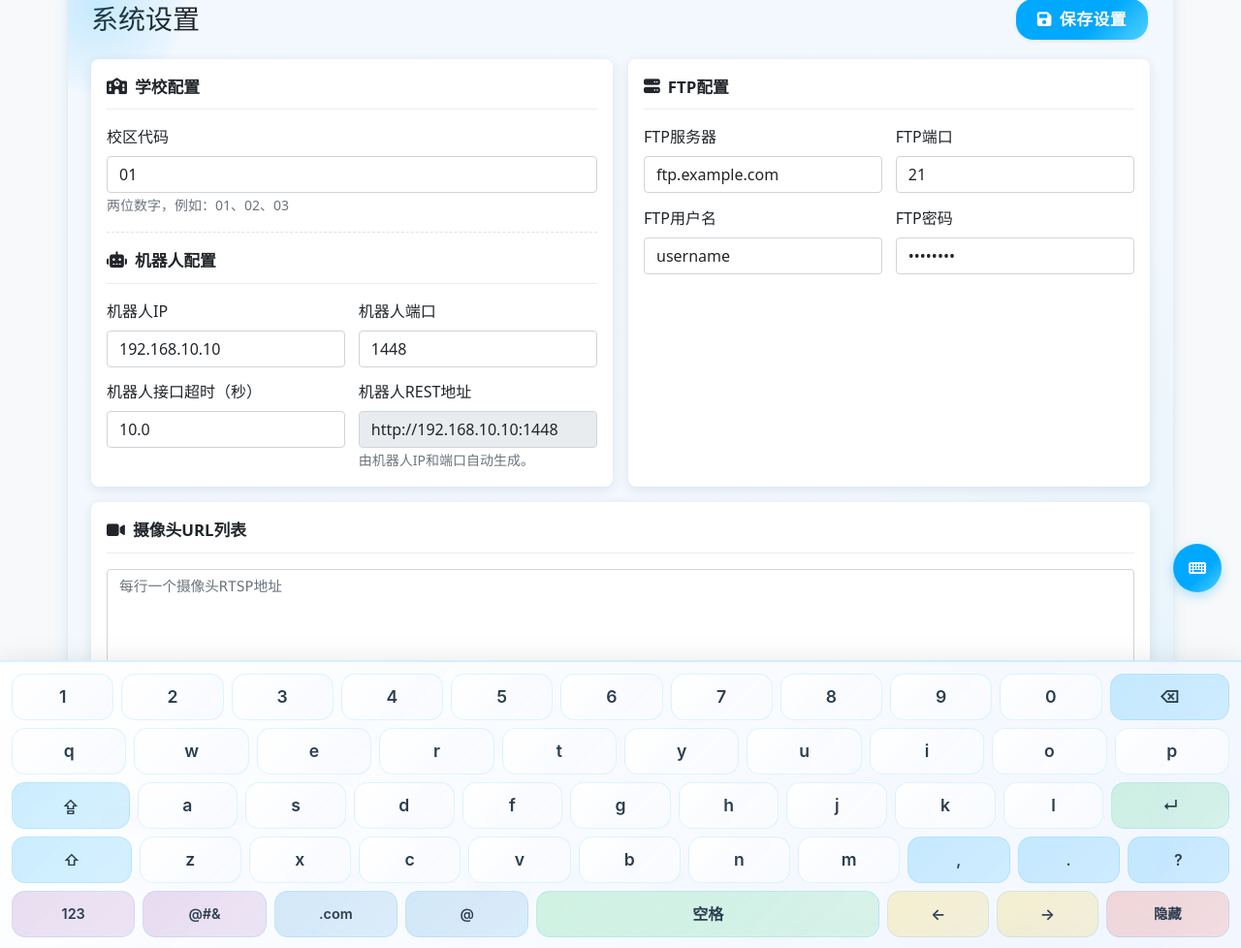
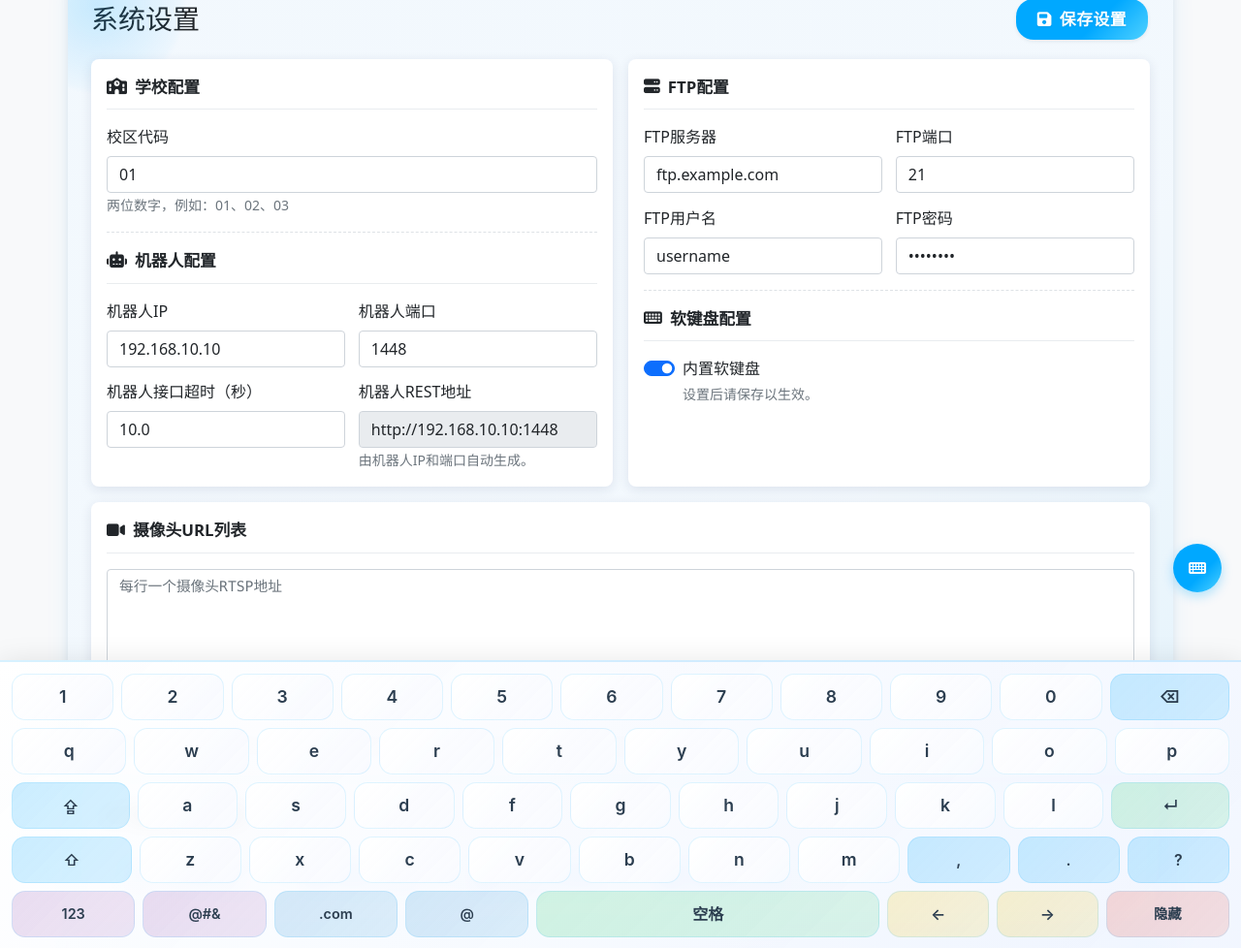
Before and after one commit to kzeng/bk-robot, a Flask app: page /settings in a window 1280 px wide. Shown: the part 119-1097 px from the top of the page at 97% size. Run offline with Flask 3, Linux system fonts and the light colour scheme; the visitor is signed in with stand-in values (Sample User, id 1); some libraries are stand-ins or nearby versions.

Commit message:
refactor

```diff
--- a/app/__init__.py
+++ b/app/__init__.py
@@ -38,7 +38,8 @@ def create_app(test_config=None):
     def inject_globals():
         return {
             'current_year': datetime.now().year,
-            'git_version': get_git_revision()
+            'git_version': get_git_revision(),
+            'enable_soft_keyboard': app.config.get('ENABLE_SOFT_KEYBOARD', True),
         }
 
     if test_config is None:
--- a/app/routes.py
+++ b/app/routes.py
@@ -1519,6 +1519,7 @@ def settings():
         'FTP_PORT': int(current_app.config.get('FTP_PORT', '')),
         'FTP_USER': str(current_app.config.get('FTP_USER', '')),
         'FTP_PASS': str(current_app.config.get('FTP_PASS', '')),
+        'ENABLE_SOFT_KEYBOARD': 'true' if current_app.config.get('ENABLE_SOFT_KEYBOARD', True) else 'false',
     }
 
     # 如果.env文件不存在，创建一个新的
@@ -1557,7 +1558,7 @@ def update_settings():
             'CAMERA_WIDTH', 'CAMERA_HEIGHT', 'CAMERA_FPS',
             'CAMERA_JPEG_QUALITY', 'CAMERA_BUFFER_SIZE', 'ROBOT_IP',
             'ROBOT_PORT', 'ROBOT_BASE_URL', 'ROBOT_API_TIMEOUT',
-            'FTP_HOST', 'FTP_PORT', 'FTP_USER', 'FTP_PASS',
+            'FTP_HOST', 'FTP_PORT', 'FTP_USER', 'FTP_PASS', 'ENABLE_SOFT_KEYBOARD',
             # 学校配置
             'CCODE',
             # 相机控制参数
@@ -1641,6 +1642,9 @@ def update_settings():
         current_app.config['FTP_PORT'] = int(data.get('FTP_PORT', current_app.config['FTP_PORT']))
         current_app.config['FTP_USER'] = data.get('FTP_USER', current_app.config['FTP_USER'])
         current_app.config['FTP_PASS'] = data.get('FTP_PASS', current_app.config['FTP_PASS'])
+        current_app.config['ENABLE_SOFT_KEYBOARD'] = str(
+            data.get('ENABLE_SOFT_KEYBOARD', current_app.config.get('ENABLE_SOFT_KEYBOARD', True))
+        ).lower() in ('1', 'true', 'yes', 'on')
         if hasattr(current_app, 'robot_control'):
             current_app.robot_control.base_url = current_app.config['ROBOT_BASE_URL'].rstrip('/')
             current_app.robot_control.timeout = current_app.config['ROBOT_API_TIMEOUT']
--- a/app/static/js/soft-keyboard.js
+++ b/app/static/js/soft-keyboard.js
@@ -642,11 +642,11 @@ function initSoftKeyboard(options = {}) {
 }
 
 // Auto-initialize when DOM is ready
-if (document.readyState === 'loading') {
+if (window.ENABLE_SOFT_KEYBOARD !== false && document.readyState === 'loading') {
     document.addEventListener('DOMContentLoaded', () => {
         initSoftKeyboard();
     });
-} else {
+} else if (window.ENABLE_SOFT_KEYBOARD !== false) {
     initSoftKeyboard();
 }
 
--- a/app/templates/base.html
+++ b/app/templates/base.html
@@ -331,7 +331,10 @@
     <script src="{{ url_for('static', filename='res/bootstrap.bundle.min.js') }}"></script>
     <script src="{{ url_for('static', filename='js/robot-status.js') }}"></script>
     <!-- Soft Keyboard -->
+    <script>window.ENABLE_SOFT_KEYBOARD = {{ enable_soft_keyboard|tojson }};</script>
+    {% if enable_soft_keyboard %}
     <script src="{{ url_for('static', filename='js/soft-keyboard.js') }}"></script>
+    {% endif %}
     <script>
         document.addEventListener('DOMContentLoaded', function() {
             const footer = document.querySelector('.footer');
--- a/app/templates/base1.html
+++ b/app/templates/base1.html
@@ -274,7 +274,10 @@
     <script src="{{ url_for('static', filename='res/bootstrap.bundle.min.js') }}"></script>
     <script src="{{ url_for('static', filename='js/robot-status.js') }}"></script>
     <!-- Soft Keyboard -->
+    <script>window.ENABLE_SOFT_KEYBOARD = {{ enable_soft_keyboard|tojson }};</script>
+    {% if enable_soft_keyboard %}
     <script src="{{ url_for('static', filename='js/soft-keyboard.js') }}"></script>
+    {% endif %}
     <script>
 
     </script>
--- a/app/templates/settings.html
+++ b/app/templates/settings.html
@@ -163,6 +163,8 @@
 
                 <div class="card settings-card">
                     <div class="card-body">
+
+                        <div class="settings-section">
                             <div class="settings-card-title">
                                 <i class="fas fa-server"></i>
                                 <span>FTP配置</span>
@@ -185,6 +187,25 @@
                                     <input type="password" class="form-control" name="FTP_PASS" value="{{ env.FTP_PASS }}" required>
                                 </div>
                             </div>
+                        </div>
+
+                        <div class="settings-section">
+                            <div class="settings-card-title">
+                                <i class="fas fa-keyboard"></i>
+                                <span>软键盘配置</span>
+                            </div>
+                            <div class="form-check form-switch mt-3">
+                                <input type="hidden" name="ENABLE_SOFT_KEYBOARD" value="false">
+                                <input class="form-check-input" type="checkbox" role="switch" id="softKeyboardSwitch"
+                                    name="ENABLE_SOFT_KEYBOARD" value="true"
+                                    {% if env.ENABLE_SOFT_KEYBOARD != 'false' %}checked{% endif %}>
+                                <label class="form-check-label" for="softKeyboardSwitch">内置软键盘</label>
+                                <small class="form-text text-muted d-block">设置后请保存以生效。</small>
+                            </div>
+                        </div>
+
+
+
                     </div>
                 </div>
             </div>
@@ -253,6 +274,8 @@
 
 {% block scripts %}
 <script>
+const initialSoftKeyboardEnabled = document.getElementById('softKeyboardSwitch')?.checked ?? true;
+
 function syncRobotBaseUrl() {
     const ip = document.getElementById('robotIpInput').value.trim();
     const port = document.getElementById('robotPortInput').value.trim();
@@ -296,6 +319,10 @@ document.getElementById('settingsForm').addEventListener('submit', async functio
             throw new Error(result.message || '保存失败');
         }
         showToast('success', '成功', '设置已保存，部分设置可能需要重启服务才能生效');
+        const currentSoftKeyboardEnabled = document.getElementById('softKeyboardSwitch')?.checked ?? true;
+        if (currentSoftKeyboardEnabled !== initialSoftKeyboardEnabled) {
+            setTimeout(() => window.location.reload(), 600);
+        }
     } catch (error) {
         showToast('error', '错误', `保存设置时出错: ${error.message}`);
     } finally {
--- a/config.py
+++ b/config.py
@@ -72,6 +72,7 @@ class Config:
     FTP_PORT = int(os.environ.get('FTP_PORT', '21'))
     FTP_USER = os.environ.get('FTP_USER', 'username')
     FTP_PASS = os.environ.get('FTP_PASS', 'password')
+    ENABLE_SOFT_KEYBOARD = os.environ.get('ENABLE_SOFT_KEYBOARD', 'true').lower() in ('1', 'true', 'yes', 'on')
 
 
     # School configuration
```
Lines whose indentation alone changed are shown as unchanged.
